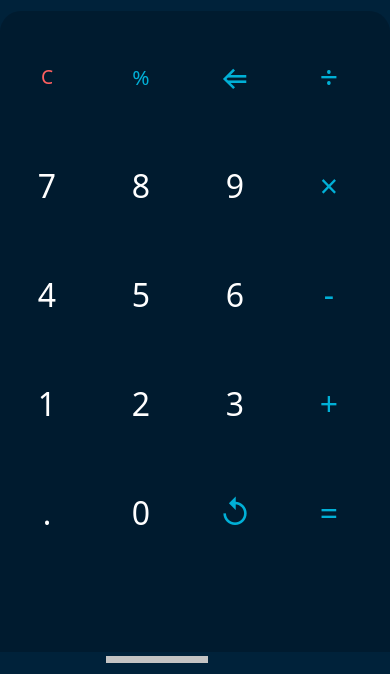
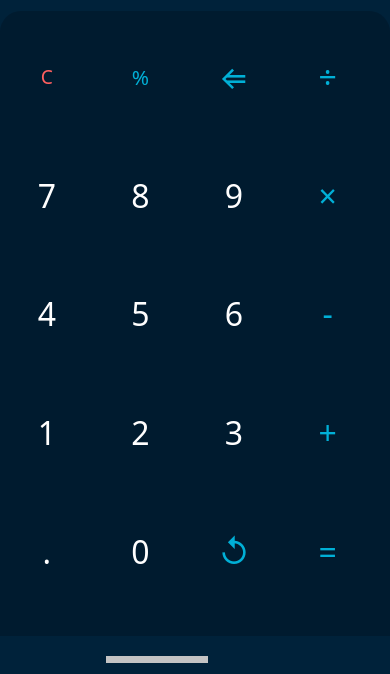
Before and after one commit to Abubakir111/calc_vaesion1, a plain HTML site: page index.html in a window 390 px wide. Shown: the part 170-844 px from the top of the page. Drawn offline with Linux system fonts and the light colour scheme.

Commit message:
removed the side scroll

```diff
--- a/style.css
+++ b/style.css
@@ -43,7 +43,7 @@
     .btn_content{
         margin: auto;
         width: 100%;
-        height: 76vh;
+        height: 74vh;
         border-radius: 21px 21px 0px 0px;
         background: #001B2F;
 
@@ -53,11 +53,11 @@
         line-height: 92px;
         font-size: 2em;
         font-family: system-ui, -apple-system, BlinkMacSystemFont, 'Segoe UI', Roboto, Oxygen, Ubuntu, Cantarell, 'Open Sans', 'Helvetica Neue', sans-serif;
-        width: 94px;
-        height: 109px;
+        width: 24%;
+        height: 19%;
         float: left;
         background: none;
-        color: #fff
+        color: #fff;
     }
 
     .scrol{
```
